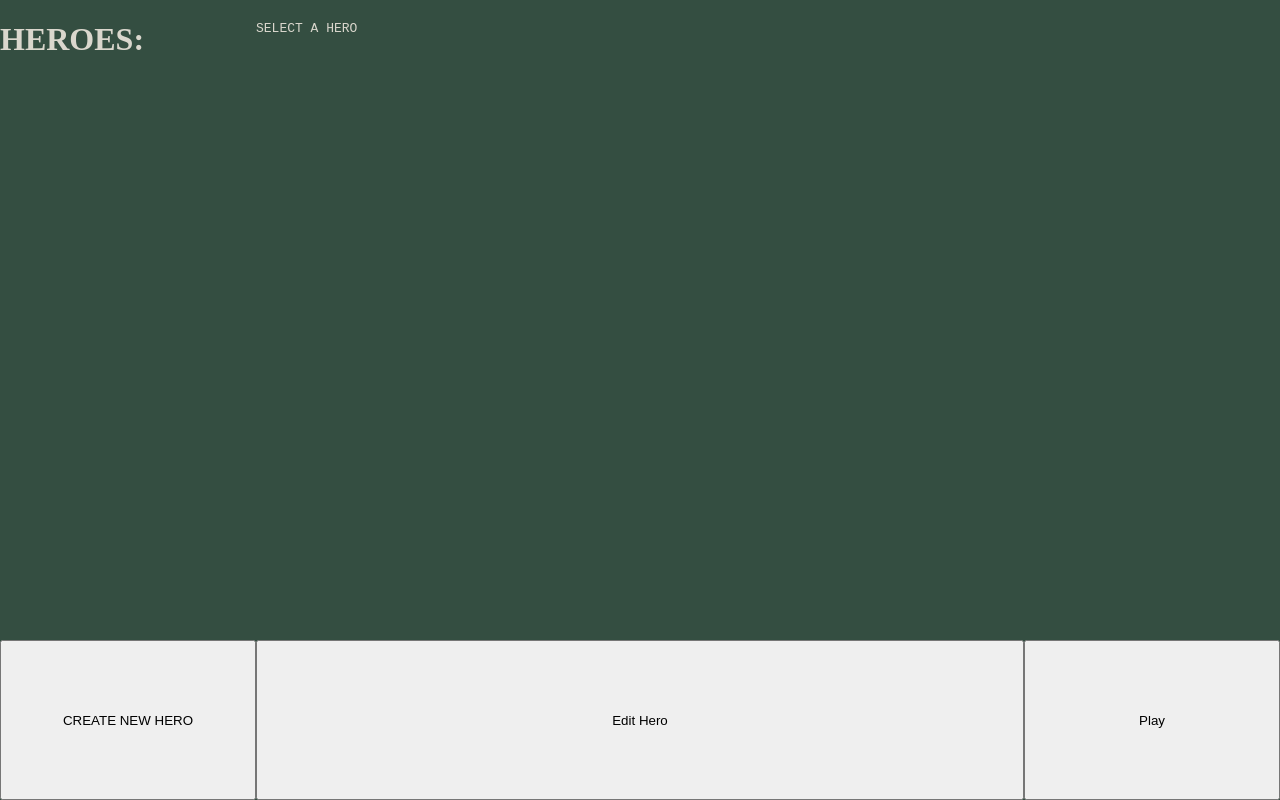
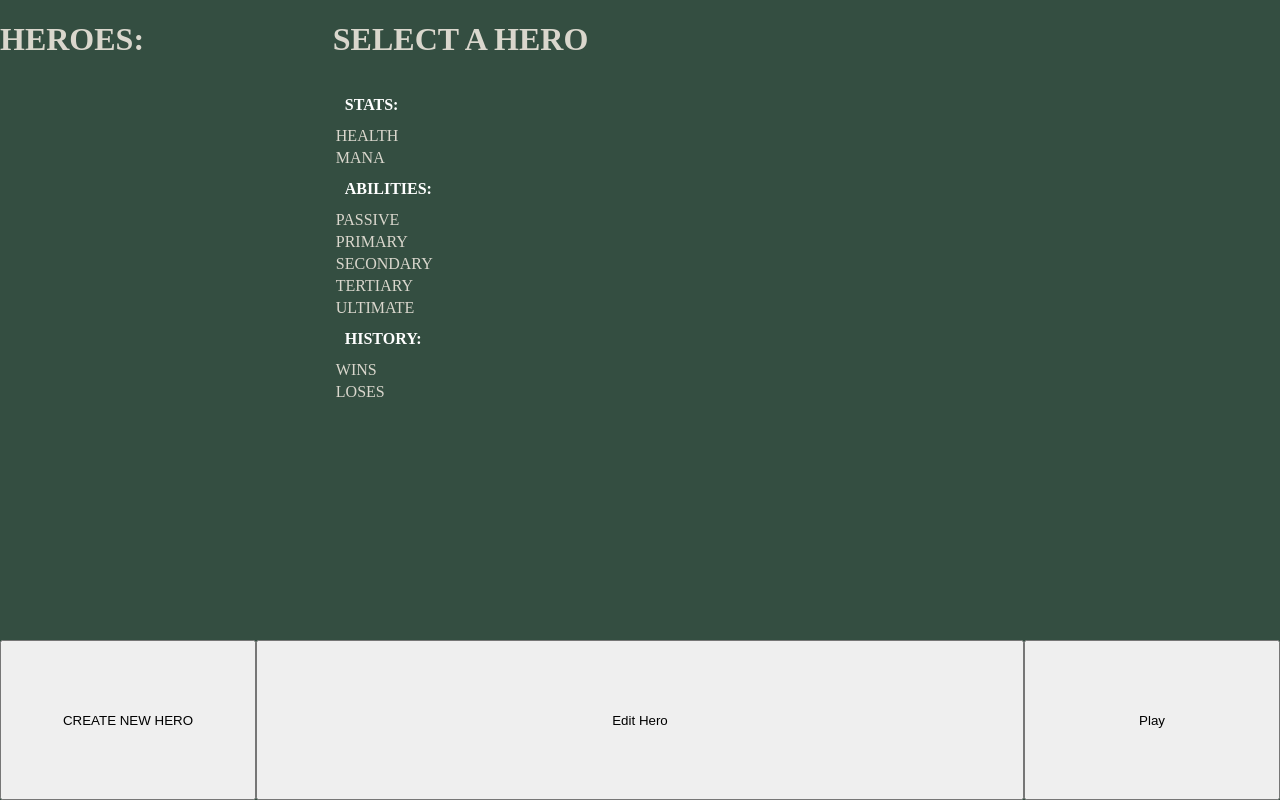
Before and after one commit to NkululekoNtuli/The_Last_Stand_frontend, a website built with Vite: page pages/heros.html in a window 1280 px wide. Built offline with nearby package versions, Linux system fonts and the light colour scheme; no server answers.

Commit message:
implimented table to display hero info

```diff
--- a/pages/heros.html
+++ b/pages/heros.html
@@ -16,8 +16,79 @@
         </div>
 
         <div id="heroInfoContainer">
-            <h1 id="heroName"></h1>
-            <pre id="heroInfo">SELECT A HERO</pre>
+            <h1 id="heroName">SELECT A HERO</h1>
+
+            <table id="heroTable">
+                <thead>
+                    <th>STATS:</th>
+                </thead>
+                <tbody id="stats">
+                    <tr>
+                        <td>HEALTH</td>
+                        <td id="health"></td>
+                    </tr>
+                    <tr>
+                        <td>MANA</td>
+                        <td id="mana"></td>
+                    </tr>
+                </tbody>
+                <thead>
+                    <th>ABILITIES:</th>
+                </thead>
+                <tbody>
+                    <tr>
+                        <td>PASSIVE</td>
+                        <td id="passive"></td>
+                    </tr>
+                    <tr>
+                        <td>PRIMARY</td>
+                        <td id="primary"></td>
+                    </tr>
+                    <tr>
+                        <td>SECONDARY</td>
+                        <td id="secondary"></td>
+                    </tr>
+                    <tr>
+                        <td>TERTIARY</td>
+                        <td id="tertiary"></td>
+                    </tr>
+                    <tr>
+                        <td>ULTIMATE</td>
+                        <td id="ultimate"></td>
+                    </tr>
+                </tbody>
+                <thead>
+                    <th>HISTORY:</th>
+                </thead>
+                <tbody>
+                    <tr>
+                        <td>WINS</td>
+                        <td id="wins"></td>
+                    </tr>
+                    <tr>
+                        <td>LOSES</td>
+                        <td id="loses"></td>
+                    </tr>
+                </tbody>
+            </table>
+
+            <!-- <table id="heroAbilities">
+                <thead> <th>ABILITIES:</th> </thead>
+                <tbody>
+                    <tr> <td>PASSIVE</td> <td id="passive"></td> </tr>
+                    <tr> <td>PRIMARY</td> <td id="primary"></td> </tr>
+                    <tr> <td>SECONDARY</td> <td id="secondary"></td> </tr>
+                    <tr> <td>TERTIARY</td> <td id="tertiary"></td> </tr>
+                    <tr> <td>ULTIMATE</td> <td id="ultimate"></td> </tr>
+                </tbody>
+            </table>
+
+            <table id="heroHistory">
+                <thead> <th>HISTORY:</th> </thead>
+                <tbody> <tr> <td>WINS</td> <td id="wins"></td> </tr>
+                    <tr> <td>LOSES</td> <td id="loses"></td> </tr>
+                </tbody>
+            </table> -->
         </div>
 
         <div id="placeholder"></div>
--- a/src/game/character/heros.js
+++ b/src/game/character/heros.js
@@ -65,26 +65,15 @@ async function populateUserHeroes() {
 }
 
 function parsHeroInfo(hero) {
-    const heroName = document.getElementById("heroName");
-    const heroInfo = document.getElementById("heroInfo");
 
-    heroName.innerHTML = "";
-    heroInfo.innerHTML = "";
-
-    heroName.innerHTML = hero.name;
-    heroInfo.innerHTML = `
-    STATS:
-      HEALTH           :        |${hero.health}
-      MANA             :        |${hero.mana}
-    -------------------------------------------------------------
-    ABILITIES:
-      PASSIVE ABILITY  :        |${hero.passiveAbility}
-      PRIMARY ABILITY  :        |${hero.primaryAbility}
-      SECONDARY ABILITY:        |${hero.secondaryAbility}
-      TERTIARY ABILITY :        |${hero.tertiaryAbility}
-      ULTIMATE ABILITY :        |${hero.ultimateAbility}
-    -------------------------------------------------------------
-    HISTORY:
-      WINS             :        |${hero.wins}
-      LOSES            :        |${hero.loses}` // put in tabel later and user ability icons
+    const heroName = document.getElementById("heroName").innerHTML = hero.name;
+    const heroHealth = document.getElementById("health").innerHTML = hero.health;
+    const heroMana = document.getElementById("mana").innerHTML = hero.mana;
+    const heroPassive = document.getElementById("passive").innerHTML = hero.passiveAbility;
+    const heroPrimary = document.getElementById("primary").innerHTML = hero.primaryAbility;
+    const heroSecondary = document.getElementById("secondary").innerHTML = hero.secondaryAbility;
+    const heroTertiary = document.getElementById("tertiary").innerHTML = hero.tertiaryAbility;
+    const heroUlt = document.getElementById("ultimate").innerHTML = hero.ultimateAbility;
+    const heroWins = document.getElementById("wins").innerHTML = hero.wins;
+    const heroLoses = document.getElementById("loses").innerHTML = hero.wins;
 }
--- a/styles.css
+++ b/styles.css
@@ -286,9 +286,30 @@ canvas#gameCanvas {
     grid-row: 1;
 }
 
+#heroTable {
+    width: 100%;
+    font-family: 'Times New Roman', Times, serif;
+    text-align: left;
+    padding-top: 4px;
+    padding-left: 10%;
+}
+
+#heroTable th {
+    /* background: #222; */
+    color: white;
+    padding: 10px;
+    /* text-align: center; */
+}
+
+
 #heroInfoContainer {
     grid-column: 2;
     grid-row: 1;
+    display: table;
+}
+
+#heroName {
+    padding-left: 10%;
 }
 
 #createHero {
```
